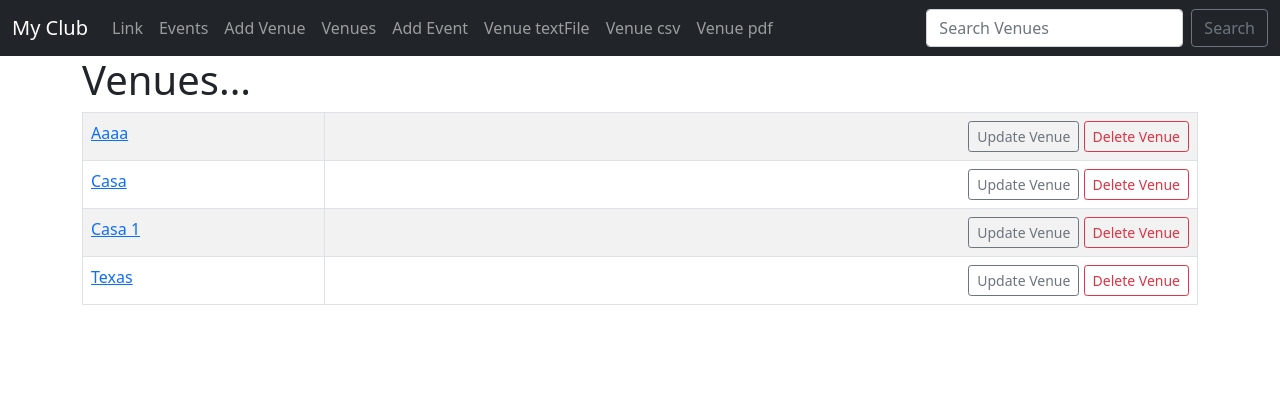
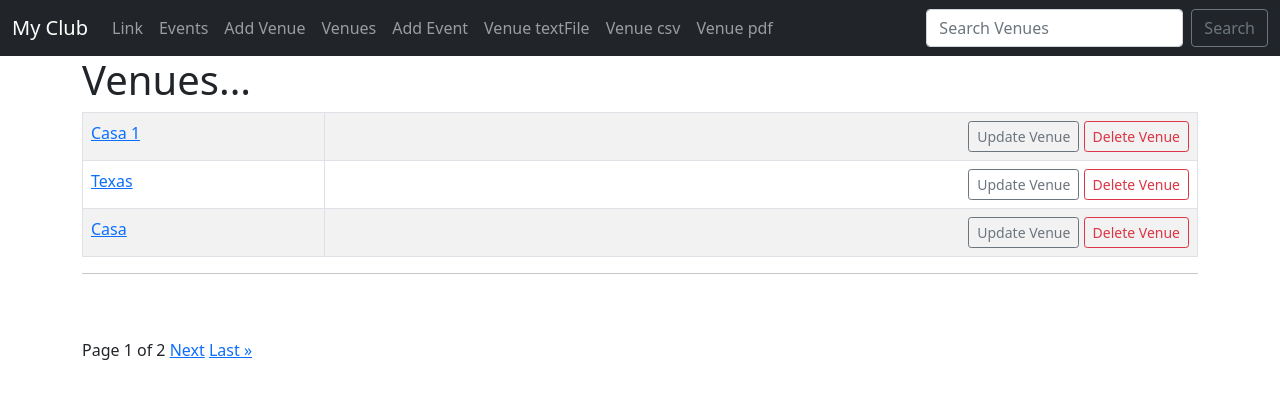
Before and after one commit to Waichiro/myclub, a Django app: page /list_venues/ in a window 1280 px wide. Shown: the top 399 px of the page. Run offline with Django 4.2, Linux system fonts and the light colour scheme; data comes from the database, SQL or seed files in the repository.

Commit message:
Criacao de paginacao na parte dos Venues

```diff
--- a/events/templates/events/venue.html
+++ b/events/templates/events/venue.html
@@ -4,7 +4,7 @@
 
     <h1>Venues...</h1>
     <table class="table table-striped table-hover table-bordered">
-        {% for venue in venue_list %}
+        {% for venue in venues %}
         <tr>
             <td><a href="{% url 'show-venue' venue.id %}">{{ venue }}</a> <br></td>
             <td align="right"><a href="{% url 'update-venue' venue.id %}" class="btn btn-outline-secondary btn-sm">Update Venue</a>  <a href="{% url 'delete-venue' venue.id %}" class="btn btn-outline-danger btn-sm">Delete Venue</a> </td>
@@ -13,6 +13,17 @@
 
         {% endfor %}
     </table>
+<hr><br><br>
+{% if venues.has_previous %}
+    <a href="?page=1">&laquo First</a>
+    <a href="?page={{ venues.previous_page_number }}">Previous</a>
+{% endif %}
 
+Page {{ venues.number }} of {{ venues.paginator.num_pages }}
+
+{% if venues.has_next %}
+    <a href="?page={{ venues.next_page_number}}">Next</a>
+    <a href="?page={{ venues.paginator.num_pages }}">Last &raquo</a>
+{% endif %}
 
 {% endblock %}
--- a/events/views.py
+++ b/events/views.py
@@ -10,11 +10,15 @@ from django.http import HttpResponse
 import csv
 
 #Nessa parte vai ficar todos os imports que precisa para gerar arquivos em PDF
+#Ele ta dando esse alert mas ta tudo funcionando
 from django.http import FileResponse
 import io
 from reportlab.pdfgen import canvas
 from reportlab.lib.units import inch
 from reportlab.lib.pagesizes import letter
+
+#Aqui fica os imports para Pagination Stuff
+from django.core.paginator import Paginator
 
 #Aqui é o home do projeto onde fica o calendario
 def home(request, year=datetime.now().year, month=datetime.now().strftime('%B')):
@@ -80,9 +84,17 @@ def add_venue(request):
 
 #lista todas as venues no banco de dados
 def list_venues(request):
-    venue_list = Venue.objects.all().order_by('name')#Puxa todos os dados q estao no banco de dados conforme a tabela
+    #venue_list = Venue.objects.all().order_by('name')#Puxa todos os dados q estao no banco de dados conforme a tabela
+    venue_list = Venue.objects.all()
+
+    #Set up pagination
+    p = Paginator(Venue.objects.all(), 3)
+    page = request.GET.get('page')
+    venues = p.get_page(page)
+
     context = {
-        "venue_list": venue_list
+        "venue_list": venue_list,
+        "venues": venues
     }
     return render(request, 'events/venue.html', context)
 
```
